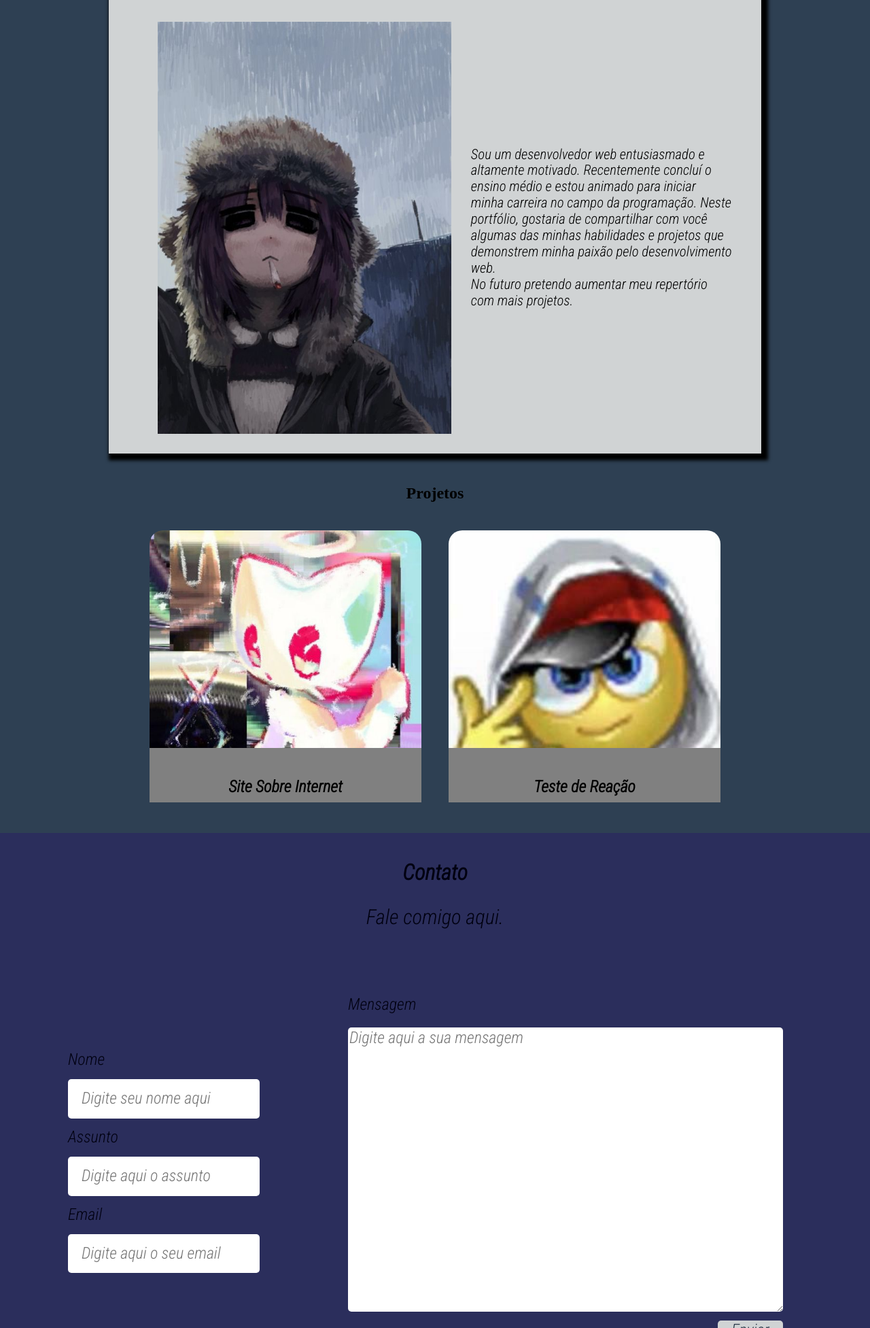
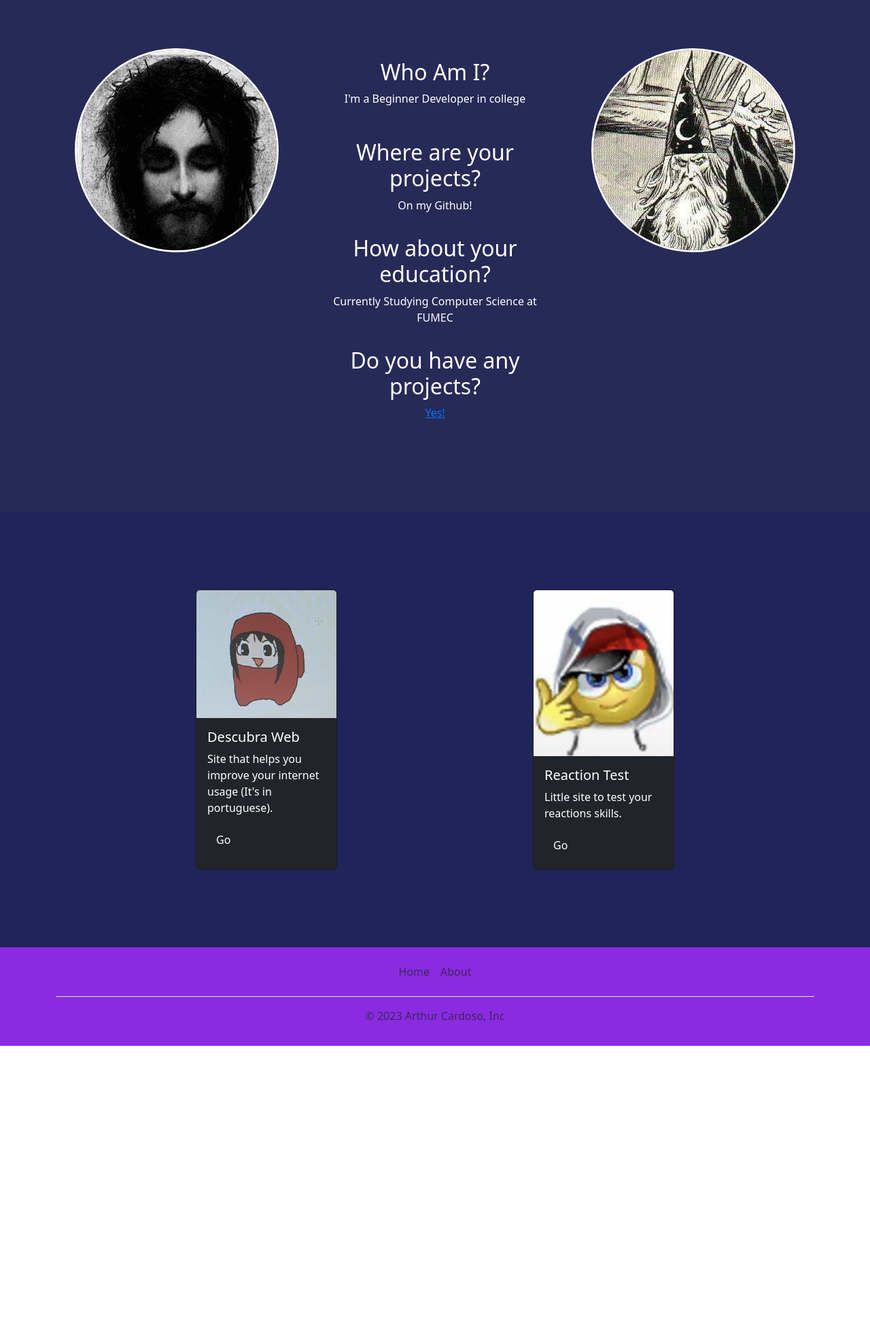
Before and after one commit to ihncft/Portifolio, a plain HTML site: page index.html in a window 1280 px wide. Shown: the part 847-2800 px from the top of the page at 68% size. After the commit the page ends 2385 px from the top, so only its background shows below. Drawn offline with nearby package versions, Linux system fonts and the light colour scheme.

Commit message:
Add files via upload

```diff
--- a/index.html
+++ b/index.html
@@ -2,122 +2,160 @@
 <html lang="en">
   <head>
     <meta charset="UTF-8" />
-    <meta
-      name="viewport"
-      content="width=device-width, initial-scale=1.0, maximum-scale=1.0"
+    <meta name="viewport" content="width=device-width, initial-scale=1.0" />
+    <title>Portifolio</title>
+    <link
+      href="https://cdn.jsdelivr.net/npm/bootstrap@5.3.2/dist/css/bootstrap.min.css"
+      rel="stylesheet"
+      integrity="sha384-T3c6CoIi6uLrA9TneNEoa7RxnatzjcDSCmG1MXxSR1GAsXEV/Dwwykc2MPK8M2HN"
+      crossorigin="anonymous"
     />
-    <link rel="stylesheet" href="normalize.css" />
     <link rel="stylesheet" href="style.css" />
-    <title>Meu Portifólio</title>
   </head>
+
   <body>
-    <header>
-      <a href="#sobre">Sobre Mim</a>
-      <a href="#projetos">Meus Projetos</a>
-      <a href="#contato">Fale Comigo</a>
-    </header>
-    <div class="corpo">
-      <div id="imagem-perfil">
-        <img id="gato" src="gato.jpg" alt="gato" />
-      </div>
-      <div id="apresentacao">
-        <p>
-          Bom dia! Meu nome é Arthur e estou aprendendo sobre Desenvolvimento
-          WEB.
-        </p>
-      </div>
-      <div id="sobre">
-        <h2>Sobre Mim</h2>
-        <div class="container">
-          <img src="cool.jpg" alt="cool" />
-          <p>
-            Sou um desenvolvedor web entusiasmado e altamente motivado.
-            Recentemente concluí o ensino médio e estou animado para iniciar
-            minha carreira no campo da programação. Neste portfólio, gostaria de
-            compartilhar com você algumas das minhas habilidades e projetos que
-            demonstrem minha paixão pelo desenvolvimento web.<br />No futuro
-            pretendo aumentar meu repertório com mais projetos.
-          </p>
+    <section class="first d-flex" id="home">
+      <nav
+        class="navbar navbar-expand-lg bg-body-tertiary"
+        aria-label="Twelfth navbar example"
+        data-bs-theme="dark"
+      >
+        <div class="container-fluid">
+          <button
+            class="navbar-toggler"
+            type="button"
+            data-bs-toggle="collapse"
+            data-bs-target="#navbarsExample10"
+            aria-controls="navbarsExample10"
+            aria-expanded="false"
+            aria-label="Toggle navigation"
+          >
+            <span class="navbar-toggler-icon"></span>
+          </button>
+
+          <div
+            class="collapse navbar-collapse justify-content-md-center"
+            id="navbarsExample10"
+          >
+            <ul class="navbar-nav">
+              <li class="nav-item">
+                <a class="nav-link active" aria-current="page" href="#anchor1"
+                  >About</a
+                >
+              </li>
+              <li class="nav-item">
+                <a class="nav-link active" aria-current="page" href="#"
+                  >Contact</a
+                >
+              </li>
+              <li class="nav-item">
+                <a
+                  class="nav-link"
+                  href="https://github.com/ihncft"
+                  target="_blank"
+                  >Github</a
+                >
+              </li>
+            </ul>
           </div>
         </div>
-      <div id="projetos">
-        <div class="projeto">
-          <h2>Projetos</h2>
-          <div class="projetos">
-            <div class="internet-fatos">
-              <div class="texto">
-                <h3 class="nome-projeto">Site Sobre Internet</h3>
-                <div class="conteudo">
-                  <p>
-                    Um projeto em HTML e CSS sobre como melhorar o seu uso da
-                    Internet.
+      </nav>
+      <div class="container d-flex justify-content-center flex-column">
+        <div class="d-flex align-self-center justify-content-center circle">
+          <img class="meNice" src="./assets/images/me.jpg" alt="" />
+        </div>
+        <h1 class="d-flex justify-content-center name mt-3">IHNCFT</h1>
+      </div>
+    </section>
+
+    <section class="about-me d-flex" id="anchor1">
+      <div class="container align-self-center">
+        <div class="row">
+          <div class="col-lg-4 d-flex justify-content-center">
+            <div class="circle">
+              <img src="./assets/images/jesus.jpg" alt="jesus" />
+            </div>
+          </div>
+          <div class="col-lg-4">
+            <div class="pt-3 text-center">
+              <h2 class="">Who Am I?</h2>
+              <p class="pb-3">I'm a Beginner Developer in college</p>
+              <h2 class="pt-3">Where are your projects?</h2>
+              <p>On my Github!</p>
+              <h2 class="pt-3">How about your education?</h2>
+              <p class="pb-3">Currently Studying Computer Science at FUMEC</p>
+              <h2>Do you have any projects?</h2>
+              <p><a href="#anchor2">Yes!</a></p>
+            </div>
+          </div>
+          <div class="col-lg-4 d-flex justify-content-center">
+            <div class="circle">
+              <img src="./assets/images/wizard.jpg" alt="wizard" />
+            </div>
+          </div>
+        </div>
+      </div>
+    </section>
+
+    <section class="projects d-flex justify-content-center" id="anchor2">
+      <div class="align-self-center d-flex justify-content-evenly w-100">
+        <div class="card text-bg-dark" style="width: 13rem">
+          <img src="./assets/images/cute.jpg" class="card-img-top" alt="fofo" />
+          <div class="card-body">
+            <h5 class="card-title">Descubra Web</h5>
+            <p class="card-text">
+              Site that helps you improve your internet usage (It's in
+              portuguese).
             </p>
-                </div>
             <a
-                  class="botao"
               href="https://ihncft.github.io/descubraweb/"
+              class="btn btn-dark"
               target="_blank"
-                  >Acesse o projeto aqui</a
+              >Go</a
             >
           </div>
         </div>
-            <div class="teste-reacao">
-              <div class="texto">
-                <h3 class="nome-projeto">Teste de Reação</h3>
-                <div class="conteudo">
-                  <p>
-                    Um simples teste de reação usando javascript!
-                  </p>
-                </div>
-                <a
-                  class="botao"
-                  href="testeReacao.html"
-                  target="_blank"
-                  >Acesse o projeto aqui</a
+        <div class="card text-bg-dark" style="width: 13rem">
+          <img
+            src="./assets/images/testesuperreacao.jpg"
+            class="card-img-top"
+            alt="irado"
+          />
+          <div class="card-body">
+            <h5 class="card-title">Reaction Test</h5>
+            <p class="card-text">Little site to test your reactions skills.</p>
+            <a href="./testeReacao.html" class="btn btn-dark" target="_blank"
+              >Go</a
             >
           </div>
         </div>
       </div>
-        </div>
-      </div>
-      <div id="contato">
-        <h2>Contato</h2>
-        <p>Fale comigo aqui.</p>
-        <form class="contato-formulario" method="get">
-          <div class="formulario-conteudo">
-            <label for="nome">Nome</label>
-            <input type="text" id="nome" placeholder="Digite seu nome aqui" />
-            <label for="assunto">Assunto</label>
-            <input
-              type="text"
-              id="assunto"
-              placeholder="Digite aqui o assunto"
-            />
-            <label for="email">Email</label>
-            <input
-              type="text"
-              id="email"
-              placeholder="Digite aqui o seu email"
-            />
-          </div>
-          <div class="mensagem">
-            <label for="texto">Mensagem</label>
-            <textarea
-              id="texto"
-              rows="15"
-              placeholder="Digite aqui a sua mensagem"
-            ></textarea>
-            <input class="botao-form" type="submit" value="Enviar" />
-          </div>
-        </form>
-      </div>
-      <footer>
+    </section>
+
+    <section class="footer">
       <div class="container">
-          <div class="embaixo">
-            Portifólio &copy; 2023 Arthur
-          </div>
-        </div>
+        <footer class="py-3 my-0">
+          <ul class="nav justify-content-center border-bottom pb-3 mb-3">
+            <li class="nav-item">
+              <a href="#home" class="nav-link px-2 text-body-secondary">Home</a>
+            </li>
+            <li class="nav-item">
+              <a href="#anchor1" class="nav-link px-2 text-body-secondary"
+                >About</a
+              >
+            </li>
+          </ul>
+          <p class="text-center text-body-secondary">
+            © 2023 Arthur Cardoso, Inc
+          </p>
         </footer>
       </div>
+    </section>
+
+    <script
+      src="https://cdn.jsdelivr.net/npm/bootstrap@5.3.2/dist/js/bootstrap.bundle.min.js"
+      integrity="sha384-C6RzsynM9kWDrMNeT87bh95OGNyZPhcTNXj1NW7RuBCsyN/o0jlpcV8Qyq46cDfL"
+      crossorigin="anonymous"
+    ></script>
   </body>
 </html>
--- a/style.css
+++ b/style.css
@@ -1,262 +1,49 @@
-@import url("https://fonts.googleapis.com/css2?family=Roboto+Condensed:ital,wght@1,300&display=swap");
-
-header {
-  display: flex;
-  align-items: center;
-  justify-content: center;
+* {
   margin: 0;
-  width: 100%;
-  height: 10%;
-  background-color: #283747;
-  position: fixed;
-  z-index: 1;
+  color: white;
 }
 
-header a {
-  font-family: "Roboto Condensed", sans-serif;
-  text-decoration: none;
-  font-size: 150%;
-  font-weight: bolder;
-  color: #080808;
-  padding: 15px;
-  margin: 10px;
+.first {
+  background-color: black;
+  height: 100vh;
 }
 
-header a:hover {
-  transition: 0.5s;
-  color: #808080;
+.circle {
+  height: 300px;
+  width: 300px;
+  border: solid;
+  border-radius: 50%;
+  overflow: hidden;
 }
 
-#imagem-perfil {
-  display: flex;
-  align-items: center;
-  justify-content: center;
-  padding-top: 10%;
+.meNice {
+  width: 300px;
+  height: 300px;
 }
 
-#imagem-perfil img {
-  border-radius: 50%;
+.about-me {
+  background-color: #262a56;
+  height: 100vh;
 }
 
-.corpo {
-  background-color: #2e4053;
-  width: 100%;
+.jesus-pica {
+  height: 100%;
 }
 
-#apresentacao {
-  display: flex;
-  justify-content: center;
+.projects {
+  background-color: #1f2459;
+  height: 80vh;
 }
 
-#apresentacao p {
-  font-family: "Roboto Condensed", sans-serif;
-  font-size: 2rem;
+.footer {
+  background-color: blueviolet;
 }
+@media (max-width: 1200px) {
+  .first {
+    height: 200vh;
+  }
 
-#sobre {
-  display: flexbox;
-  justify-content: center;
-  margin: auto;
-  width: 75%;
-  height: auto;
-  background-color: #d0d3d4;
-  box-shadow: 5px 5px 5px 5px black;
+  .about-me {
+    height: 200vh;
+  }
 }
-
-#sobre .container {
-  display: flex;
-  justify-content: center;
-  align-items: center;
-}
-
-#sobre h2 {
-  text-align: center;
-  padding-top: 2%;
-  font-family: "Roboto Condensed", sans-serif;
-  font-size: 2.5rem;
-}
-
-.container img {
-  margin: 3%;
-  width: 45%;
-}
-
-.container p {
-  display: flex;
-  height: auto;
-  width: 40%;
-  padding: auto;
-  text-align: left;
-  font-family: "Roboto Condensed", sans-serif;
-  font-size: 130%;
-}
-
-#projetos {
-  padding: 2%;
-  margin: auto;
-  width: 90%;
-  text-align: center;
-  height: auto;
-}
-
-.projetos {
-  display: flex;
-  align-items: center;
-  justify-content: center;
-  flex-flow: wrap;
-}
-
-.projetos h2 {
-  font-size: 200%;
-  font-family: "Roboto Condensed", sans-serif;
-}
-
-.internet-fatos {
-  width: 400px;
-  height: 400px;
-  background: white;
-  background-image: url(gatinhoweb.jpg);
-  position: relative;
-  border-radius: 5%;
-  margin: 20px;
-  background-size: cover;
-  background-position: center;
-}
-.teste-reacao {
-  width: 400px;
-  height: 400px;
-  background: white;
-  background-image: url(testesuperreacao.jpg);
-  position: relative;
-  border-radius: 5%;
-  margin: 20px;
-  background-size: cover;
-  background-position: center;
-}
-
-.texto {
-  position: absolute;
-  height: 10%;
-  width: 90%;
-  left: 0;
-  bottom: 0;
-  background-color: #808080;
-  overflow: hidden;
-  transition: 0.2s;
-  padding: 20px;
-}
-
-.texto:hover {
-  height: 35%;
-  transition: 0.3s;
-}
-
-.texto h3 {
-  font-family: "Roboto Condensed", sans-serif;
-  font-weight: 900;
-  font-size: 1.5rem;
-}
-
-.conteudo {
-  font-family: "Roboto Condensed", sans-serif;
-}
-
-.botao {
-  font-family: "Roboto Condensed", sans-serif;
-  text-decoration: none;
-  font-size: 1.2rem;
-  border-radius: 5%;
-}
-
-#contato {
-  width: 100%;
-  height: auto;
-  padding: 75px 0 50px 0;
-  background-color: #2b2e5c;
-  text-align: center;
-  font-family: "Roboto Condensed", sans-serif;
-  padding-top: 1%;
-  color: #001;
-}
-
-#contato h2 {
-  font-size: 2rem;
-}
-
-#contato p {
-  font-size: 1.9rem;
-  margin-bottom: 5%;
-}
-
-.contato-formulario {
-  display: flex;
-  align-items: center;
-  justify-content: center;
-  text-align: left;
-  margin: 0, auto;
-}
-
-.contato-formulario label {
-  display: block;
-  margin-bottom: 5%;
-  margin-top: 5%;
-}
-
-.formulario-conteudo {
-  flex: 1;
-  margin-right: 2%;
-  font-size: 1.5rem;
-  padding: 100px;
-}
-
-.formulario-conteudo input {
-  border-radius: 5px;
-  border: 0px;
-  width: auto;
-  padding: 15px 20px;
-}
-
-.mensagem {
-  display: flex;
-  flex-direction: column;
-  font-size: 1.5rem;
-  width: 50%;
-  margin-right: 10%;
-}
-
-.mensagem label {
-  margin-bottom: 3%;
-}
-
-.mensagem textarea {
-  border-radius: 5px;
-  border: 0px;
-}
-
-.botao-form {
-  color: #283747;
-  border: 0px;
-  border-radius: 5px;
-  background: #d0d3d4;
-  width: 15%;
-  height: 5%;
-  margin-top: 2%;
-  margin-left: auto;
-  cursor: pointer;
-  transition: 0.2s;
-}
-
-.botao-form:hover {
-  background: #001;
-  color: white;
-  transition: 0.2s;
-}
-
-.embaixo {
-  font-family: "Roboto Condensed", sans-serif;
-  text-align: center;
-  height: auto;
-  padding-top: 10px;
-  padding-bottom: 10px;
-  font-size: 1.5rem;
-}
```
Also changed, not shown: assets/images/cute.jpg (added), assets/images/jesus.jpg (added), assets/images/me.jpg (added), assets/images/testesuperreacao.jpg (added), assets/images/wizard.jpg (added). Lines whose indentation alone changed are shown as unchanged.
